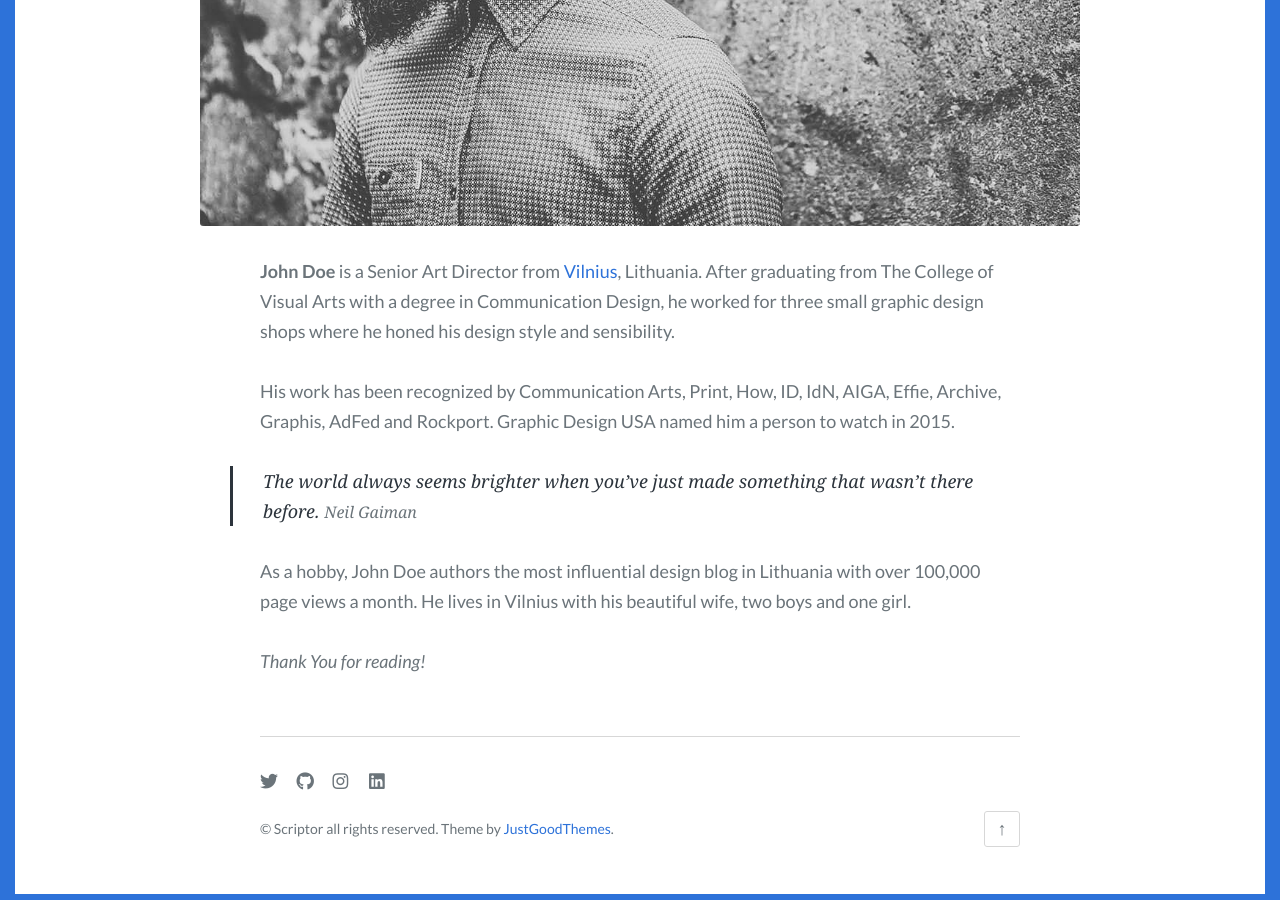
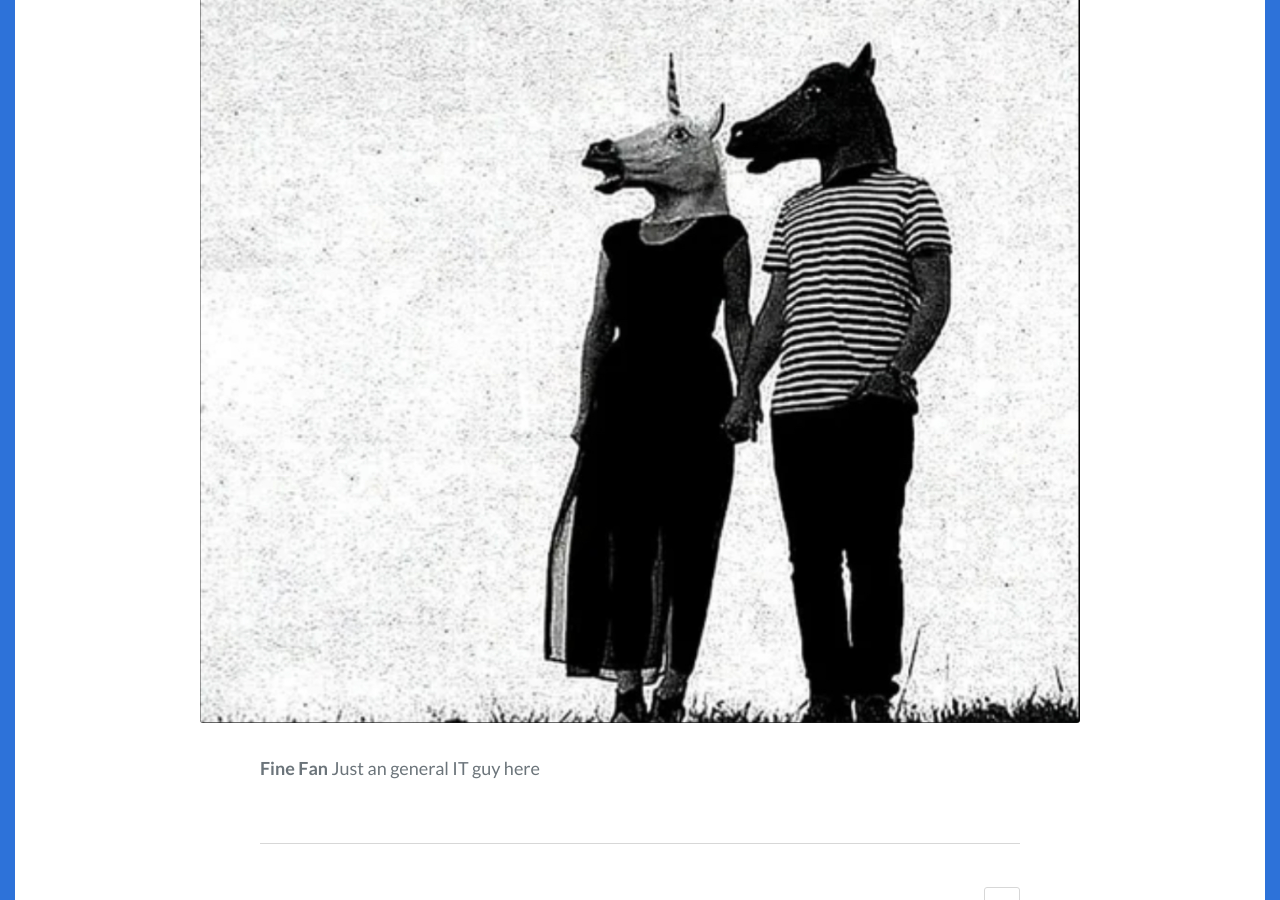
Before and after one commit to FineFan/FineFan.github.io, a Jekyll site: the page built from about.md, in a window 1280 px wide and 900 px high, scrolled down 636 px. Built offline with Jekyll 4.4.1, drawn with Linux system fonts in a browser that asks for light colours; some web fonts are replaced; some of the changed text lies outside the part shown.

```diff
--- a/Gemfile
+++ b/Gemfile
@@ -7,3 +7,6 @@ group :jekyll_plugins do
   gem 'jekyll-paginate'
   gem 'jekyll-sitemap'
 end
+
+
+gem "webrick", "~> 1.8"
--- a/_config.yml
+++ b/_config.yml
@@ -9,10 +9,10 @@
 lang: en-US
 
 # Site title
-title: "Scriptor"
+title: "Fine"
 
 # A description of your site for meta tag, search engine results.
-description: "Scriptor is a minimal, clean, modern & responsive Jekyll theme for writers"
+description: "There are funny things that Fine want to share with you ."
 
 # The subpath of your site, e.g. /blog, for generating urls.
 baseurl: ""
@@ -36,8 +36,8 @@ navigation:
     url: /style-guide/
   - text: Tags
     url: /tags/
-  - text: Download
-    url: https://github.com/JustGoodThemes/Scriptor-Jekyll-Theme
+  - text: Articals
+    url: /_posts
 
 # The shortname for your Disqus site to enable comments.
 disqus: justgoodthemes
@@ -48,7 +48,7 @@ accent_color: '#2d72d9'
 # Site footer
 footer:
   content: "&copy; Scriptor all rights reserved. Theme by [JustGoodThemes](https://www.justgoodthemes.com)."
-  has_social: true
+  has_social: false
 
 # Plugins
 plugins:
--- a/about.md
+++ b/about.md
@@ -1,16 +1,8 @@
 ---
 layout: page
 title: About this blog
-description: An optional about page for Scriptor Jekyll theme
-feature_image: images/about.jpg
+description: Fine just a General Guy
+feature_image: images/404_StayWeird.jpg
 ---
 
-**John Doe** is a Senior Art Director from [Vilnius](https://en.wikipedia.org/wiki/Vilnius), Lithuania. After graduating from The College of Visual Arts with a degree in Communication Design, he worked for three small graphic design shops where he honed his design style and sensibility.
-
-His work has been recognized by Communication Arts, Print, How, ID, IdN, AIGA, Effie, Archive, Graphis, AdFed and Rockport. Graphic Design USA named him a person to watch in 2015.
-
->The world always seems brighter when you’ve just made something that wasn’t there before. <cite>Neil Gaiman</cite>
-
-As a hobby, John Doe authors the most influential design blog in Lithuania with over 100,000 page views a month. He lives in Vilnius with his beautiful wife, two boys and one girl.
-
-*Thank You for reading!*
+**Fine Fan** Just an general IT guy here
```
Also changed, not shown: _data/author.json (+5 -5 lines), _posts/2023-12-25-Bash_on_Mac.md (added, +70 -0 lines), index.md (deleted, +0 -17 lines).
